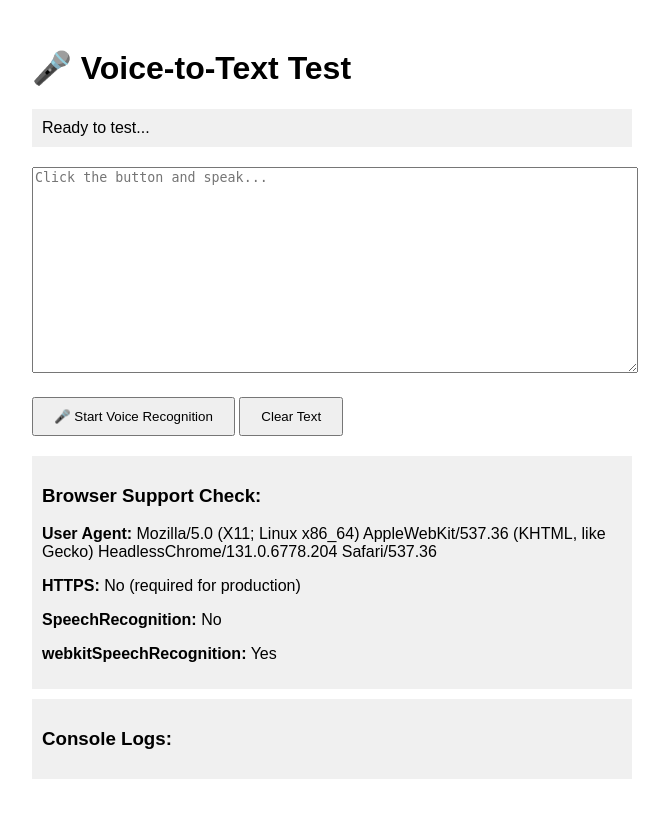
After one commit to Abubakarsidiq01/Health-Care, a Flask app: page /voice-test in a window 1280 px wide. The commit adds this page. Shown: the whole page, without its empty margins (308-977 px from the left). Run offline with Flask 3, Linux system fonts and the light colour scheme.

Commit message:
ready for render

```diff
--- a/app.py
+++ b/app.py
@@ -48,6 +48,22 @@ def load_data():
     with open('data/patients.json') as f:
         patient_records = json.load(f)
 
+    # Migrate existing users to have is_admin attribute
+    migrate_users()
+
+def migrate_users():
+    """Ensure all users have the is_admin attribute"""
+    global users_db
+    updated = False
+
+    for user_id, user_data in users_db.items():
+        if 'is_admin' not in user_data:
+            user_data['is_admin'] = False
+            updated = True
+
+    if updated:
+        save_users()
+        print("✅ Migrated users to include is_admin attribute")
 
 def save_users():
     with open('data/users.json', 'w') as f:
@@ -83,7 +99,7 @@ google = oauth.register(
     authorize_url='https://accounts.google.com/o/oauth2/auth',
     access_token_url='https://accounts.google.com/o/oauth2/token',
     client_kwargs={'scope': 'openid email profile'},
-    redirect_uri='http://127.0.0.1:5000/auth/google/callback',
+    redirect_uri=os.getenv('GOOGLE_REDIRECT_URI', 'http://127.0.0.1:5000/auth/google/callback'),
     server_metadata_url='https://accounts.google.com/.well-known/openid-configuration',
     jwks_uri='https://www.googleapis.com/oauth2/v3/certs'
 )
@@ -627,6 +643,10 @@ def debug_send_test():
     send_otp_email("abolakal@gsumailgram.edu", test_otp)
     return "OTP test email sent!"
 
+@app.route('/voice-test')
+def voice_test():
+    return render_template('voice_test.html')
+
 
 @app.route('/hpi/<patient_id>', methods=['GET', 'POST'])
 def hpi_form(patient_id):
@@ -674,4 +694,5 @@ def hpi_form(patient_id):
 load_data()
 # ========== MAIN ==========
 if __name__ == '__main__':
-    app.run(debug=True)
+    port = int(os.environ.get('PORT', 5000))
+    app.run(host='0.0.0.0', port=port, debug=os.environ.get('FLASK_ENV') != 'production')
--- a/data/emails.json
+++ b/data/emails.json
@@ -1,4 +1,5 @@
 {
   "abolakal@gsumail.gram.edu": "b56e2d6f-1fb7-4418-9468-0f5d8ba521af",
-  "bolakaleabubakar837@gmail.com": "d2bc6094-77c9-40de-a201-c92ee36e3317"
+  "bolakaleabubakar837@gmail.com": "d2bc6094-77c9-40de-a201-c92ee36e3317",
+  "bolakaleabubakar74@gmail.com": "3434288c-899f-454e-9112-922f4efa35e5"
 }
--- a/data/users.json
+++ b/data/users.json
@@ -12,5 +12,12 @@
     "name": "Sarah polum",
     "oauth_provider": null,
     "is_admin": false
+  },
+  "3434288c-899f-454e-9112-922f4efa35e5": {
+    "email": "bolakaleabubakar74@gmail.com",
+    "password": "$2b$12$HUbfsRz5mYwBMIGT4q1YZeTQCb.Hv3CKBP.5dMngsnG4i8f/bl8nC",
+    "name": "Abubakar-sidiq Bolakale",
+    "oauth_provider": null,
+    "is_admin": false
   }
 }
--- a/templates/base.html
+++ b/templates/base.html
@@ -42,7 +42,7 @@
                 <li class="nav-item"><a class="nav-link" href="{{ url_for('dashboard') }}">🏠 Home</a></li>
                 <li class="nav-item"><a class="nav-link" href="#">🩺 ROS</a></li>
                 <li class="nav-item"><a class="nav-link" href="#">📝 HPI</a></li>
-                {% if users_db[session['user_id']].is_admin %}
+                {% if session['user_id'] and users_db.get(session['user_id'], {}).get('is_admin', False) %}
                 <li class="nav-item"><a class="nav-link text-warning fw-bold" href="{{ url_for('admin_dashboard') }}">👑 Admin Dashboard</a></li>
                 {% else %}
                 <li class="nav-item">
--- /dev/null
+++ b/templates/voice_test.html
@@ -0,0 +1,151 @@
+<!DOCTYPE html>
+<html lang="en">
+<head>
+    <meta charset="UTF-8">
+    <meta name="viewport" content="width=device-width, initial-scale=1.0">
+    <title>Voice-to-Text Test</title>
+    <style>
+        body { font-family: Arial, sans-serif; padding: 20px; }
+        .container { max-width: 600px; margin: 0 auto; }
+        textarea { width: 100%; height: 200px; margin: 10px 0; }
+        button { padding: 10px 20px; margin: 10px 0; }
+        .status { padding: 10px; margin: 10px 0; background: #f0f0f0; }
+        .error { background: #ffebee; color: #c62828; }
+        .success { background: #e8f5e8; color: #2e7d32; }
+    </style>
+</head>
+<body>
+    <div class="container">
+        <h1>🎤 Voice-to-Text Test</h1>
+
+        <div id="status" class="status">Ready to test...</div>
+
+        <textarea id="testBox" placeholder="Click the button and speak..."></textarea>
+
+        <button id="voiceBtn" onclick="testVoice()">
+            <span id="micIcon">🎤</span> Start Voice Recognition
+        </button>
+
+        <button onclick="clearText()">Clear Text</button>
+
+        <div class="status">
+            <h3>Browser Support Check:</h3>
+            <div id="supportInfo"></div>
+        </div>
+
+        <div class="status">
+            <h3>Console Logs:</h3>
+            <div id="logs"></div>
+        </div>
+    </div>
+
+    <script>
+        let recognition;
+        let isListening = false;
+
+        // Check browser support on page load
+        window.onload = function() {
+            checkSupport();
+        };
+
+        function checkSupport() {
+            const supportDiv = document.getElementById('supportInfo');
+            let info = '';
+
+            info += `<p><strong>User Agent:</strong> ${navigator.userAgent}</p>`;
+            info += `<p><strong>HTTPS:</strong> ${location.protocol === 'https:' ? 'Yes' : 'No (required for production)'}</p>`;
+            info += `<p><strong>SpeechRecognition:</strong> ${'SpeechRecognition' in window ? 'Yes' : 'No'}</p>`;
+            info += `<p><strong>webkitSpeechRecognition:</strong> ${'webkitSpeechRecognition' in window ? 'Yes' : 'No'}</p>`;
+
+            supportDiv.innerHTML = info;
+        }
+
+        function log(message) {
+            const logsDiv = document.getElementById('logs');
+            const timestamp = new Date().toLocaleTimeString();
+            logsDiv.innerHTML += `<p>[${timestamp}] ${message}</p>`;
+            console.log(message);
+        }
+
+        function updateStatus(message, type = '') {
+            const statusDiv = document.getElementById('status');
+            statusDiv.textContent = message;
+            statusDiv.className = `status ${type}`;
+        }
+
+        function testVoice() {
+            const testBox = document.getElementById('testBox');
+            const micIcon = document.getElementById('micIcon');
+
+            if (!('webkitSpeechRecognition' in window) && !('SpeechRecognition' in window)) {
+                updateStatus('Speech recognition not supported in this browser!', 'error');
+                log('Speech recognition not supported');
+                return;
+            }
+
+            if (!recognition) {
+                recognition = new (window.SpeechRecognition || window.webkitSpeechRecognition)();
+                recognition.lang = 'en-US';
+                recognition.continuous = true;
+                recognition.interimResults = false;
+
+                recognition.onstart = () => {
+                    log('Speech recognition started');
+                    updateStatus('Listening... Speak now!', 'success');
+                };
+
+                recognition.onresult = function(event) {
+                    let finalTranscript = '';
+                    for (let i = event.resultIndex; i < event.results.length; ++i) {
+                        if (event.results[i].isFinal) {
+                            finalTranscript += event.results[i][0].transcript + ' ';
+                        }
+                    }
+                    testBox.value += finalTranscript;
+                    log(`Transcribed: "${finalTranscript.trim()}"`);
+                    updateStatus(`Transcribed: "${finalTranscript.trim()}"`, 'success');
+                };
+
+                recognition.onend = () => {
+                    isListening = false;
+                    micIcon.innerText = "🎤";
+                    log('Speech recognition ended');
+                    updateStatus('Speech recognition stopped', '');
+                };
+
+                recognition.onerror = (event) => {
+                    isListening = false;
+                    micIcon.innerText = "🎤";
+                    log(`Speech recognition error: ${event.error}`);
+                    updateStatus(`Error: ${event.error}. Check microphone permissions!`, 'error');
+                };
+            }
+
+            if (!isListening) {
+                try {
+                    recognition.start();
+                    isListening = true;
+                    micIcon.innerHTML = "🔴";
+                    log('Attempting to start speech recognition...');
+                    updateStatus('Starting speech recognition...', '');
+                } catch (error) {
+                    log(`Error starting recognition: ${error.message}`);
+                    updateStatus(`Error: ${error.message}`, 'error');
+                }
+            } else {
+                recognition.stop();
+                isListening = false;
+                micIcon.innerText = "🎤";
+                log('Stopping speech recognition...');
+                updateStatus('Stopping...', '');
+            }
+        }
+
+        function clearText() {
+            document.getElementById('testBox').value = '';
+            document.getElementById('logs').innerHTML = '';
+            updateStatus('Text cleared', '');
+        }
+    </script>
+</body>
+</html>
```
Also changed, not shown: DEPLOYMENT.md (added, +169 -0 lines), templates/hpi_form.html (+18 -4 lines), templates/ros_form.html (+9 -1 lines), 1 other file.
